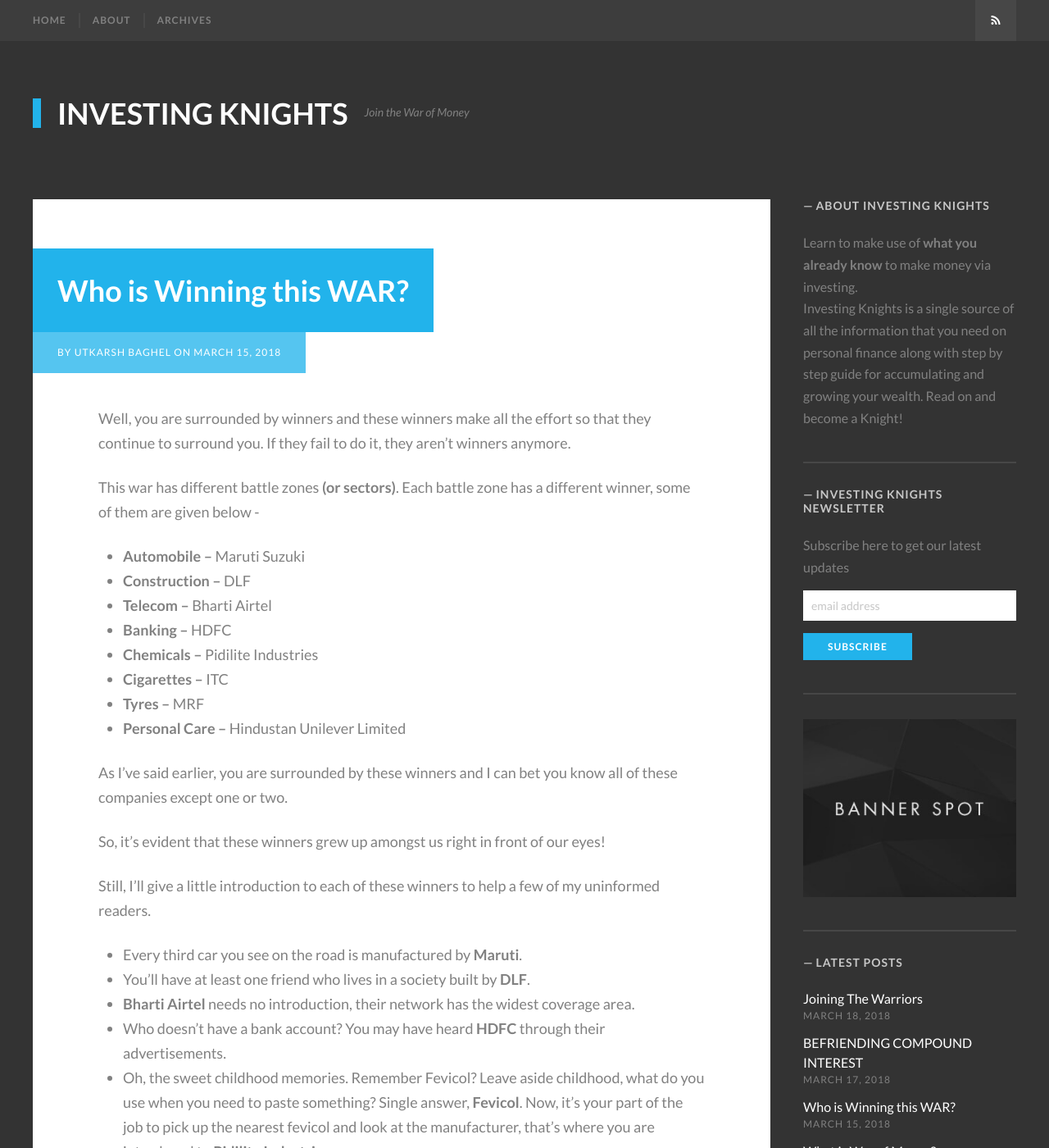
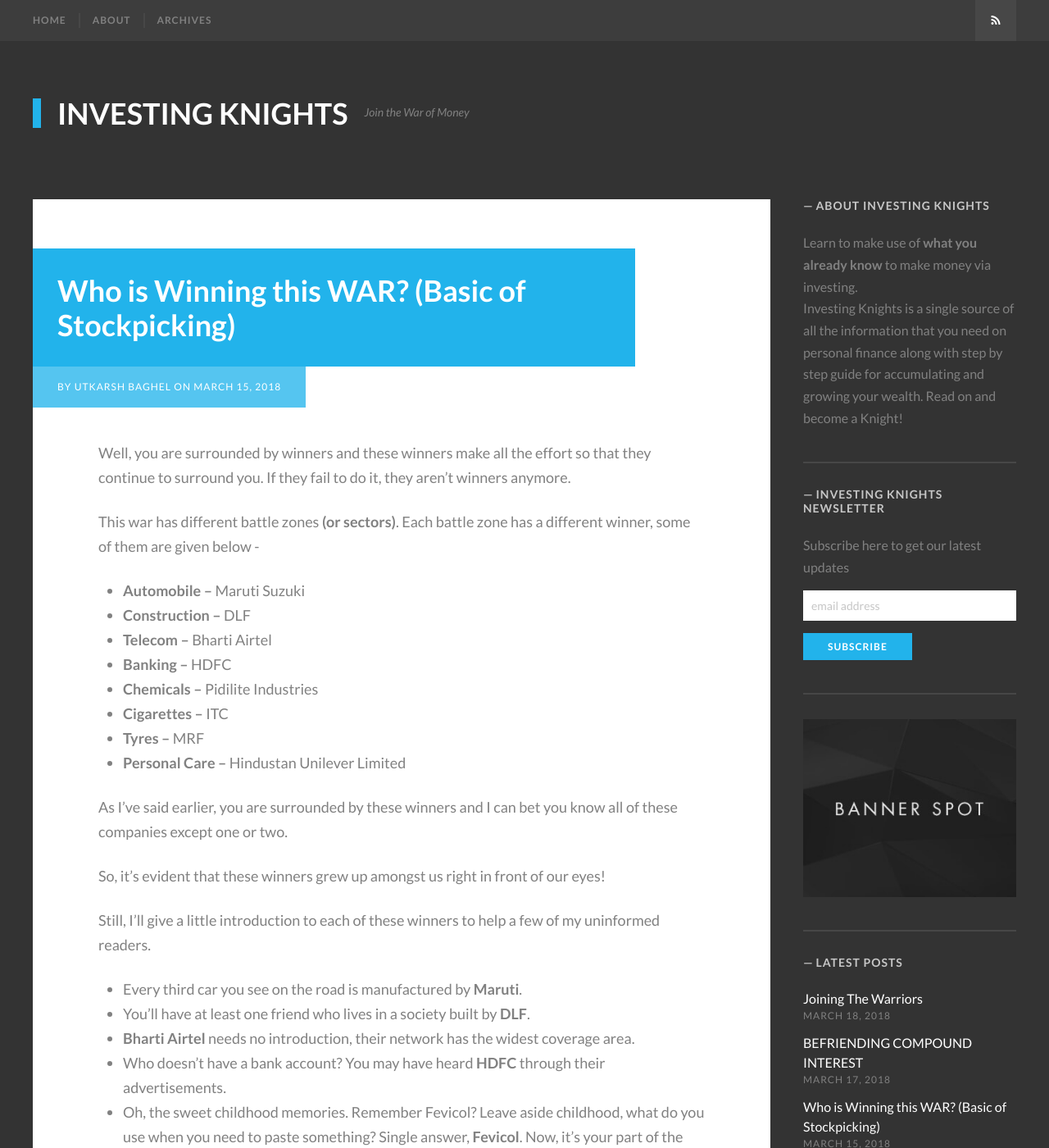
Before and after one commit to investingknights/investingknights.github.io, a Jekyll site: the page built from _posts/2018-03-15-who-is-winning-this-war.md, in a window 1280 px wide and 1400 px high. Shown: the whole window at 82% size. Built offline with Jekyll 4.4.1, drawn with Linux system fonts in a browser that asks for light colours; some web fonts are replaced; comment, search, counter and statistics services are not loaded.

Commit message:
Update 2018-03-15-who-is-winning-this-war.md

```diff
--- a/_posts/2018-03-15-who-is-winning-this-war.md
+++ b/_posts/2018-03-15-who-is-winning-this-war.md
@@ -1,6 +1,6 @@
 ---
 layout: post
-title:  "Who is Winning this WAR?"
+title:  "Who is Winning this WAR? (Basic of Stockpicking)"
 date:   2018-03-15
 tags: [money, war, companies]
 ---
```
